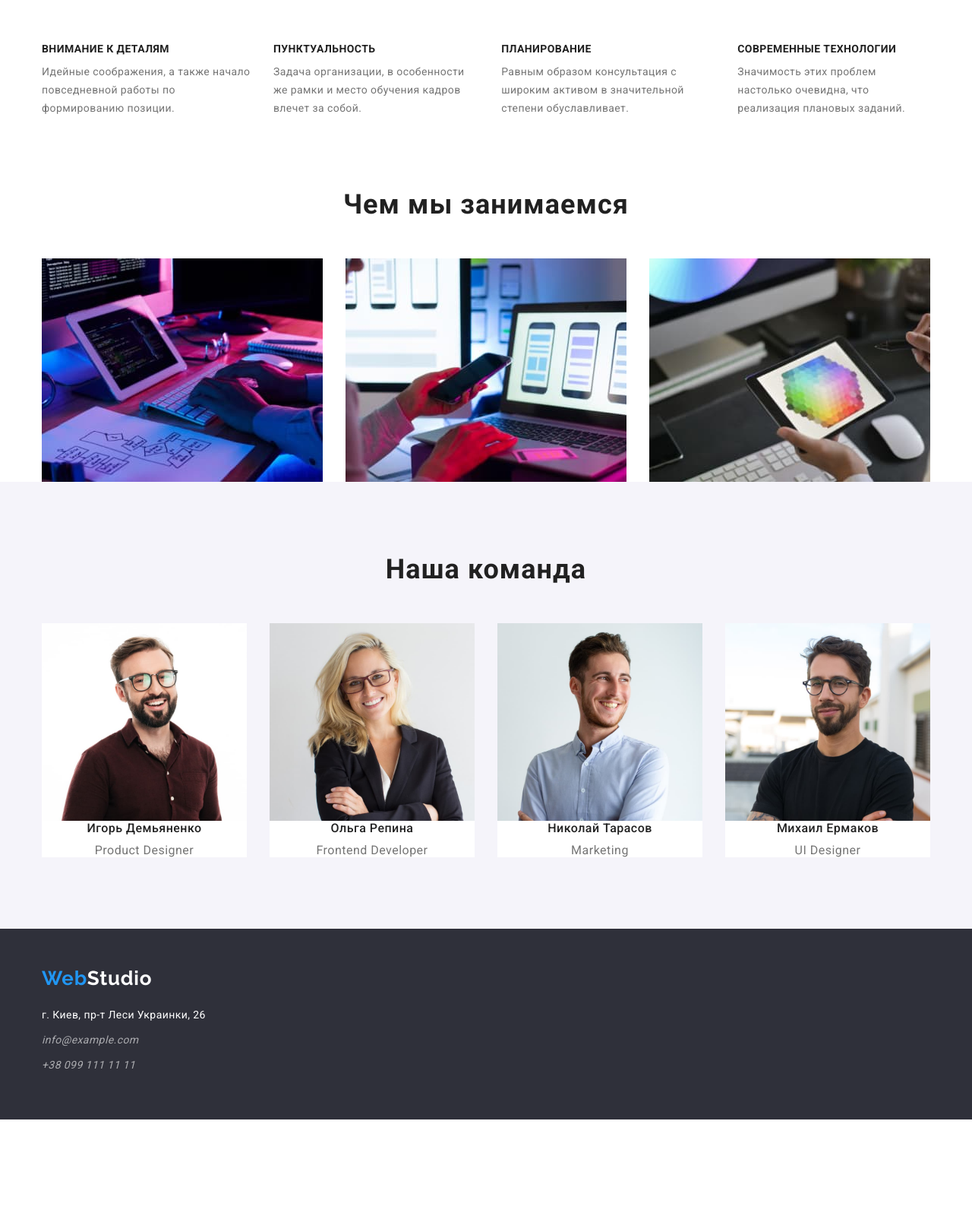
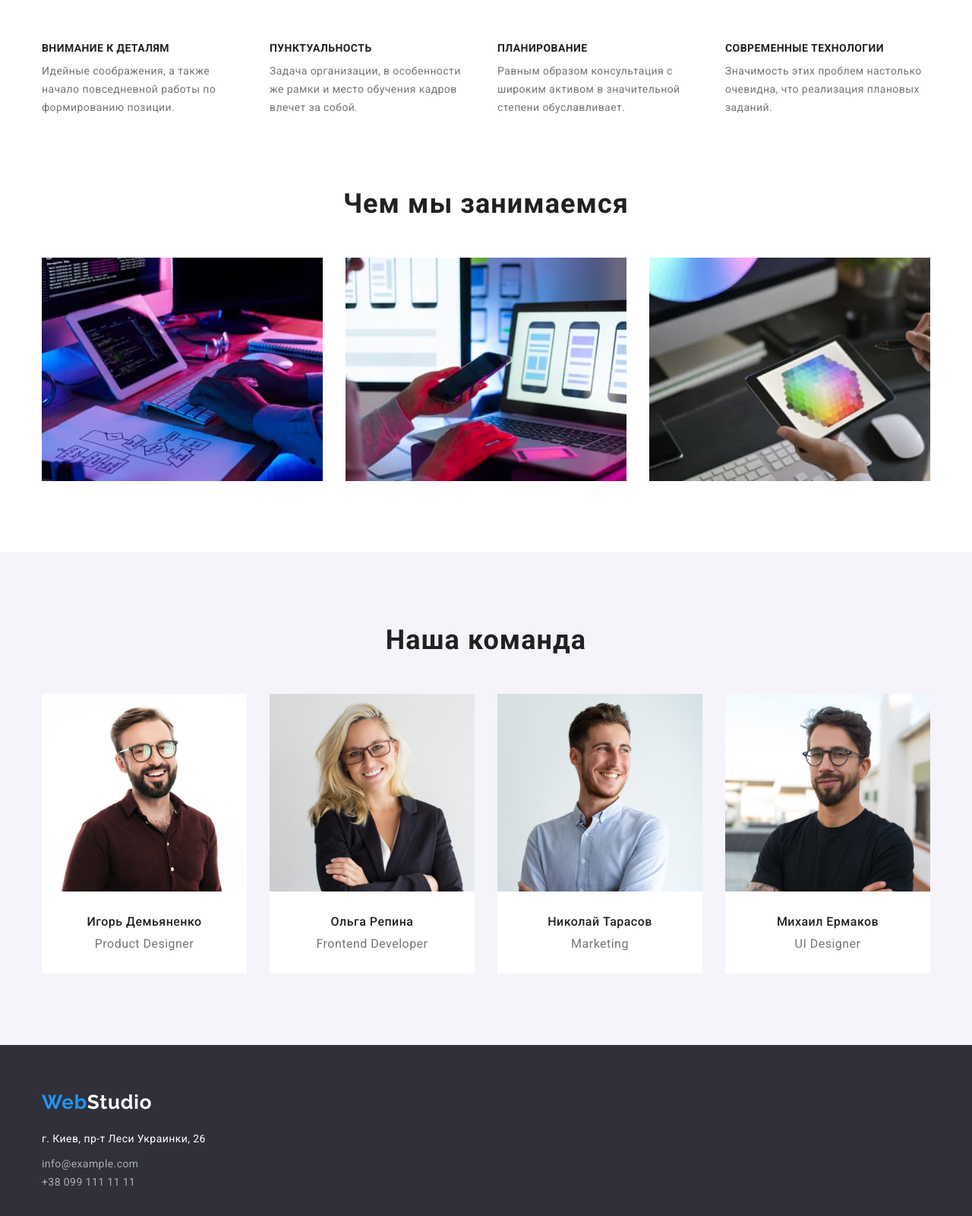
Before and after one commit to Konotop87/goit-markup-hw-03, a plain HTML site: page index.html in a window 1280 px wide. Shown: the part 720-2320 px from the top of the page at 76% size. Before the commit the page ends 2193 px from the top, so only its background shows below. Drawn offline with nearby package versions, Linux system fonts and the light colour scheme.

Commit message:
HW3 vol.2

```diff
--- a/css/style.css
+++ b/css/style.css
@@ -55,6 +55,7 @@ img{
 }
 
 .link {
+    font-style: normal;
     text-decoration: none;
 
 }
@@ -74,16 +75,21 @@ img{
 .section{
     padding-top:  94px;
 
+
 }
 
 
 
 /* Header */
 
+.heder{
+    border-bottom: 1px solid #ECECEC;
+}
 
 .heder-conteiner{
     display: flex;
     align-items: center;
+
 }
 
 .heder-logo{
@@ -99,12 +105,11 @@ img{
 .heder-list{
     display: flex;
     gap: 50px;
-    margin-top: 32px;
-    margin-bottom: 32px;
 }
 
 
 .heder-link{
+    display: block;
     font-weight: 500;
     font-size: 14px;
     line-height: calc(16 / 14);
@@ -217,6 +222,10 @@ img{
     gap: 30px;
 }
 
+.benefist-item{
+    width: 270px;
+}
+
 .benefist-title{
     font-weight: 700;
     font-size: 14px;
@@ -235,6 +244,10 @@ img{
 
 
 /* WORK'S */
+
+.works {
+    padding-bottom: 94px;
+}
 
 .works-list{
     display: flex;
@@ -257,6 +270,12 @@ img{
 .team-item{
     background-color: var(--white-color);
 }
+
+.team-images-desc{
+    padding-top: 30px;
+    padding-bottom: 30px;
+}
+
 .team-images{
     font-weight: 500;
     font-size: 16px;
@@ -276,12 +295,14 @@ color: var(--text-color);
 
 .footer{
     background-color: var(--backgraund1);
+    padding-top: 60px;
+    padding-bottom: 60px;
 }
 
 .footer-logo{
     display: inline-block;
-    margin-top: 50px;
 }
+
 
 
 
@@ -295,12 +316,11 @@ color: var(--text-color);
 
 }
 
-.contact-list{
+/* .contact-list{
     display: block;
-    padding-bottom: 60px;
-}
+} */
 
-.contact-item {
+.contact-item:nth-last-child(2) {
     margin-top: 9px;
 }
 
--- a/index.html
+++ b/index.html
@@ -140,8 +140,10 @@
                 width="270"
                 height="260"
               />
+              <div class="team-images-desc">
                 <h3 class="subtitle team-images">Игорь Демьяненко</h3>
                 <p lang="en" class="team-desc">Product Designer</p>
+              </div>
             </li>
             <li class="team-item">
               <img
@@ -150,8 +152,10 @@
                 width="270"
                 height="260"
               />
+              <div class="team-images-desc">
                 <h3 class="subtitle team-images">Ольга Репина</h3>
                 <p lang="en" class="team-desc">Frontend Developer</p>
+              </div>
             </li>
             <li class="team-item">
               <img
@@ -160,8 +164,10 @@
                 width="270"
                 height="260"
               />
+              <div class="team-images-desc">
                 <h3 class="subtitle team-images">Николай Тарасов</h3>
                 <p lang="en" class="team-desc">Marketing</p>
+              </div>
             </li>
             <li class="team-item">
               <img
@@ -170,8 +176,10 @@
                 width="270"
                 height="260"
               />
+              <div class="team-images-desc">
                 <h3 class="subtitle team-images">Михаил Ермаков</h3>
                 <p lang="en" class="team-desc">UI Designer</p>
+              </div>
             </li>
           </ul>
         </div>
```
Lines whose indentation alone changed are shown as unchanged.
